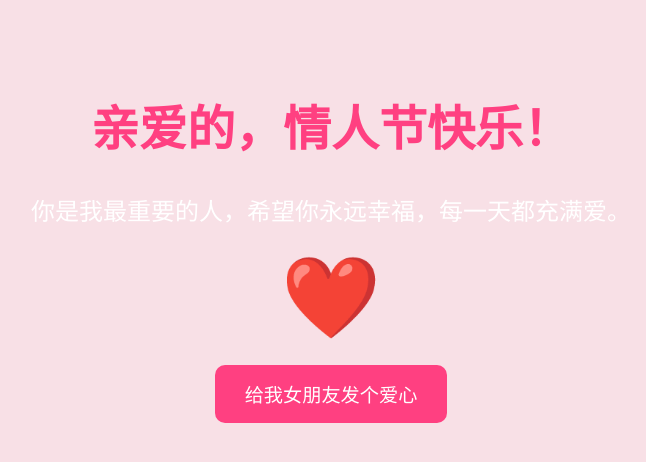
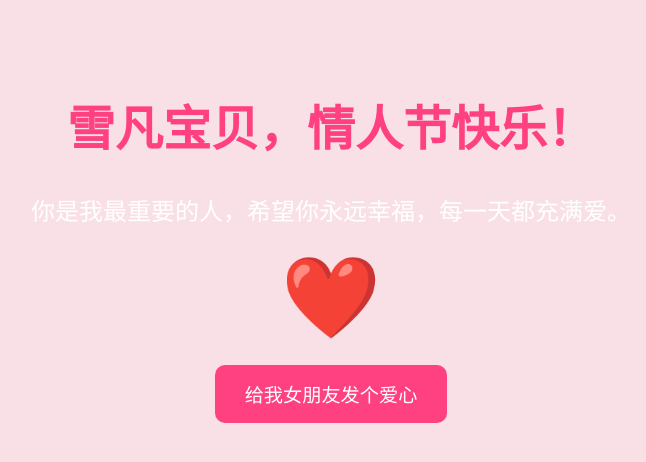
Before and after one commit to Sylvanas-ym/MyLove, a plain HTML site: page index.html in a window 1280 px wide. Shown: the whole page, without its empty margins (309-955 px from the left). Drawn offline with Linux system fonts and the light colour scheme.

Commit message:
Update index.html

```diff
--- a/index.html
+++ b/index.html
@@ -40,7 +40,7 @@
     </style>
 </head>
 <body>
-    <h1>亲爱的，情人节快乐！</h1>
+    <h1>雪凡宝贝，情人节快乐！</h1>
     <p>你是我最重要的人，希望你永远幸福，每一天都充满爱。</p>
     <div class="heart">❤️</div>
     <a href="mailto:your-girlfriend-email@example.com?subject=情人节快乐" class="button">给我女朋友发个爱心</a>
```
